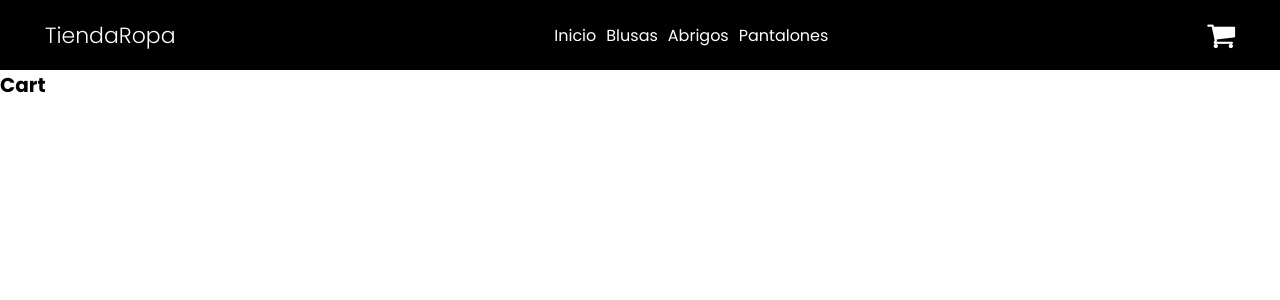
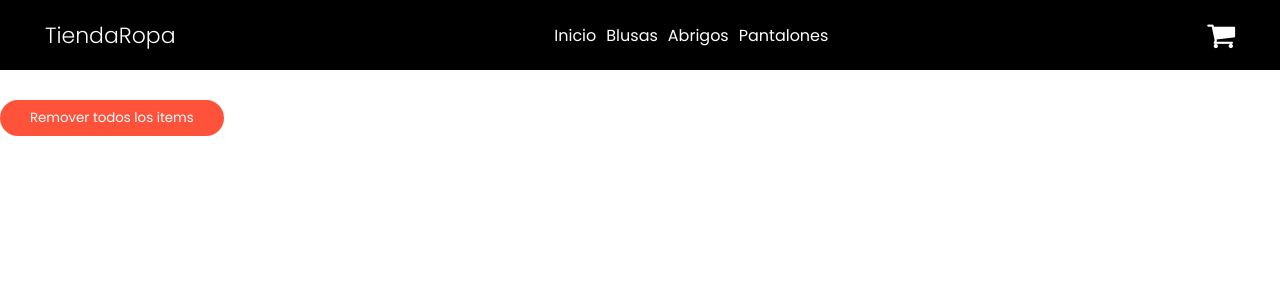
Before and after one commit to lucianina120/ecommerce, a React (Create React App) app: page /cart in a window 1280 px wide. Shown: the top 300 px of the page. Built offline with nearby package versions, Linux system fonts and the light colour scheme.

Commit message:
Se agrego el uso de context y carrito muestra listado de items comprados

```diff
--- a/src/App.jsx
+++ b/src/App.jsx
@@ -1,3 +1,4 @@
+//estilo
 import "./App.css";
 
 //librerias importadas
@@ -9,11 +10,15 @@ import ItemListContainer from "./components/ItemListContainer/ItemListContainer"
 import ItemDetailContainer from "./components/ItemDetailContainer/ItemDetailContainer";
 import Cart from "./components/Cart/Cart";
 
+//contextos
+import CartContextProvider from "./context/CartContext";
+
 function App() {
     let welcome = "Bienvenidx a mi tiendita <3";
 
     return (
         <BrowserRouter>
+        <CartContextProvider>
             <div className="App">
                 <Navbar />
                 <Routes>
@@ -34,6 +39,7 @@ function App() {
                     <Route path="/*" element={<Navigate to="/" replace />} />
                 </Routes>
             </div>
+            </CartContextProvider>
         </BrowserRouter>
     );
 }
--- a/src/components/Cart/Cart.css
+++ b/src/components/Cart/Cart.css
@@ -0,0 +1,9 @@
+.btn{
+    display: inline-block;
+    background: #ff523b;
+    color: #fff;
+    padding: 8px 30px;
+    margin: 30px 0;
+    border-radius: 30px;
+    transition: background 0.5s;
+}
--- a/src/components/Cart/Cart.jsx
+++ b/src/components/Cart/Cart.jsx
@@ -1,7 +1,21 @@
+import { useCartContext } from "../../context/CartContext";
 import "./Cart.css";
 
 function Cart() {
-    return <h1>Cart</h1>;
+    const { cartList, clear } = useCartContext();
+    return (
+        <div>
+            {cartList.map((cartItem) => (
+                <div key={cartItem.id}>
+                    <h2>Producto: {cartItem.title}</h2>
+                    <h3>Cantidad: {cartItem.quantity}</h3>
+
+                </div>
+
+            ))}
+            <button className="btn" onClick={() => clear()}>Remover todos los items</button>
+        </div>
+    );
 }
 
 export default Cart;
--- a/src/components/ItemCount/ItemCount.jsx
+++ b/src/components/ItemCount/ItemCount.jsx
@@ -1,9 +1,10 @@
 import "./ItemCount.css";
-import { useState } from "react";
+import {  useState } from "react";
+import { useCartContext } from "../../context/CartContext";
 
 function ItemCount( {product, countModified} ) {
     const [count, setCount] = useState(1);
-
+    const { addToCart } = useCartContext()
 
     function add() {
         if (count < product.stock) {
@@ -19,6 +20,7 @@ function ItemCount( {product, countModified} ) {
 
     function onAdd() {
         alert(`Agregaste ${count} ${product.title}`);
+        addToCart({...product, quantity : count})
         countModified();
     }
     return (
--- a/src/context/CartContext.jsx
+++ b/src/context/CartContext.jsx
@@ -1,19 +1,28 @@
-import React, { createContext, useState } from "react";
+import { createContext, useContext, useState } from "react";
 
-export const CartContext = createContext();
+const CartContext = createContext();
+//de esta forma reducimos la cantidad de funciones que exportamos para usar context en otros componentes
+//es decir nos evita exportar useContext para ejecutar un contexto
+export const useCartContext = () => useContext(CartContext);
 
-const CartProvider = (props) => {
-    const [cart, setCart] = useState([]);
+const CartContextProvider = ({ children }) => {
+    const [cartList, setCartList] = useState([]);
 
-    const addToCart = (item, qty) => {
-        const newItem = { ...item, qty };
-        setCart([...cart, newItem]);
+    function addToCart(item) {
+        setCartList([...cartList, item]);
+    }
+
+    // const removeItem = (itemId) =>{
+    //     setCartList([...cartList, item])
+    // }
+    const clear = () => {
+        setCartList([]);
     };
     return (
-        <CartContext.Provider value={{ cart, addToCart }}>
-            {props.children}
+        <CartContext.Provider value={{ cartList, addToCart, clear }}>
+            {children}
         </CartContext.Provider>
     );
 };
 
-export default CartProvider;
+export default CartContextProvider;
```
